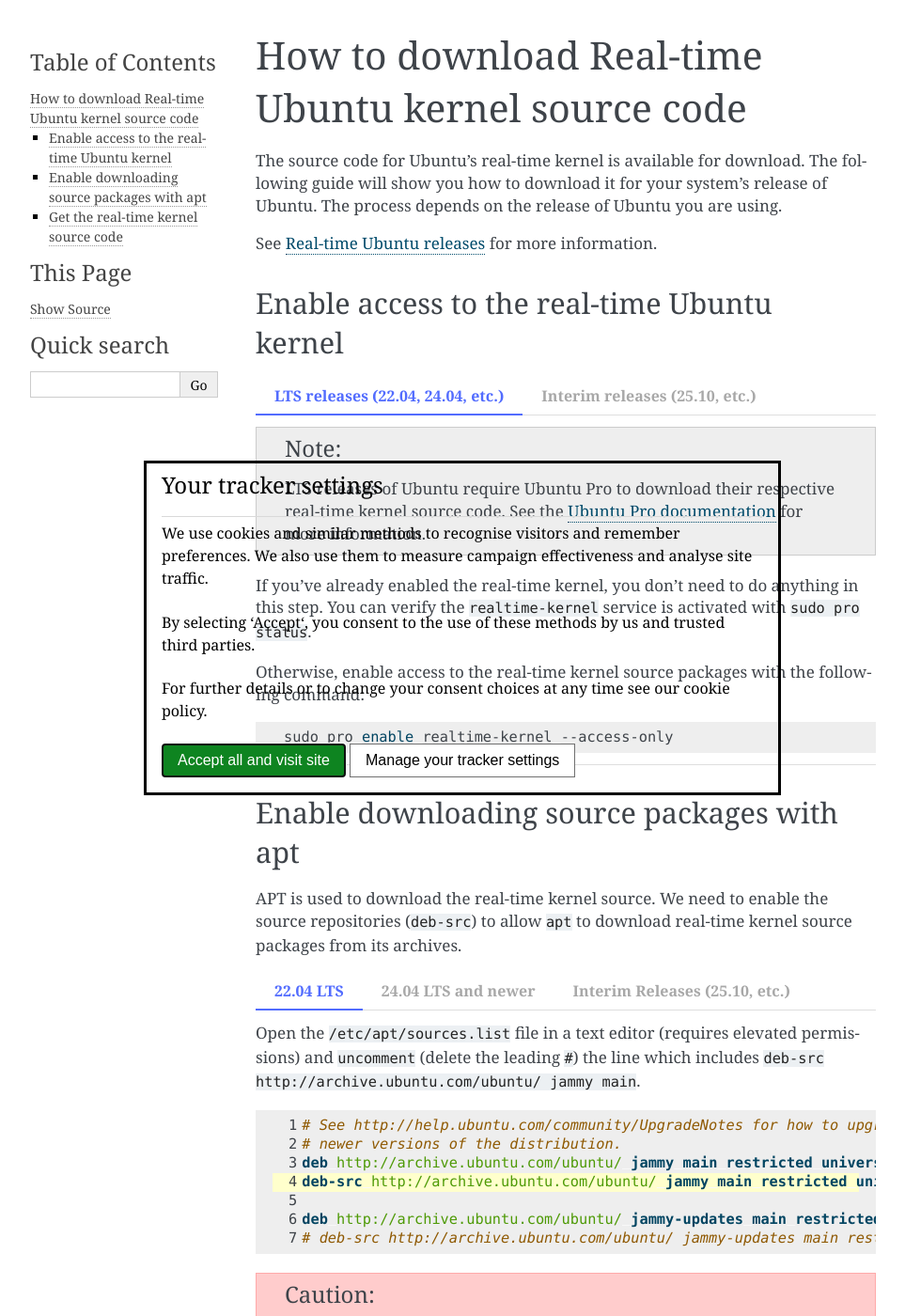
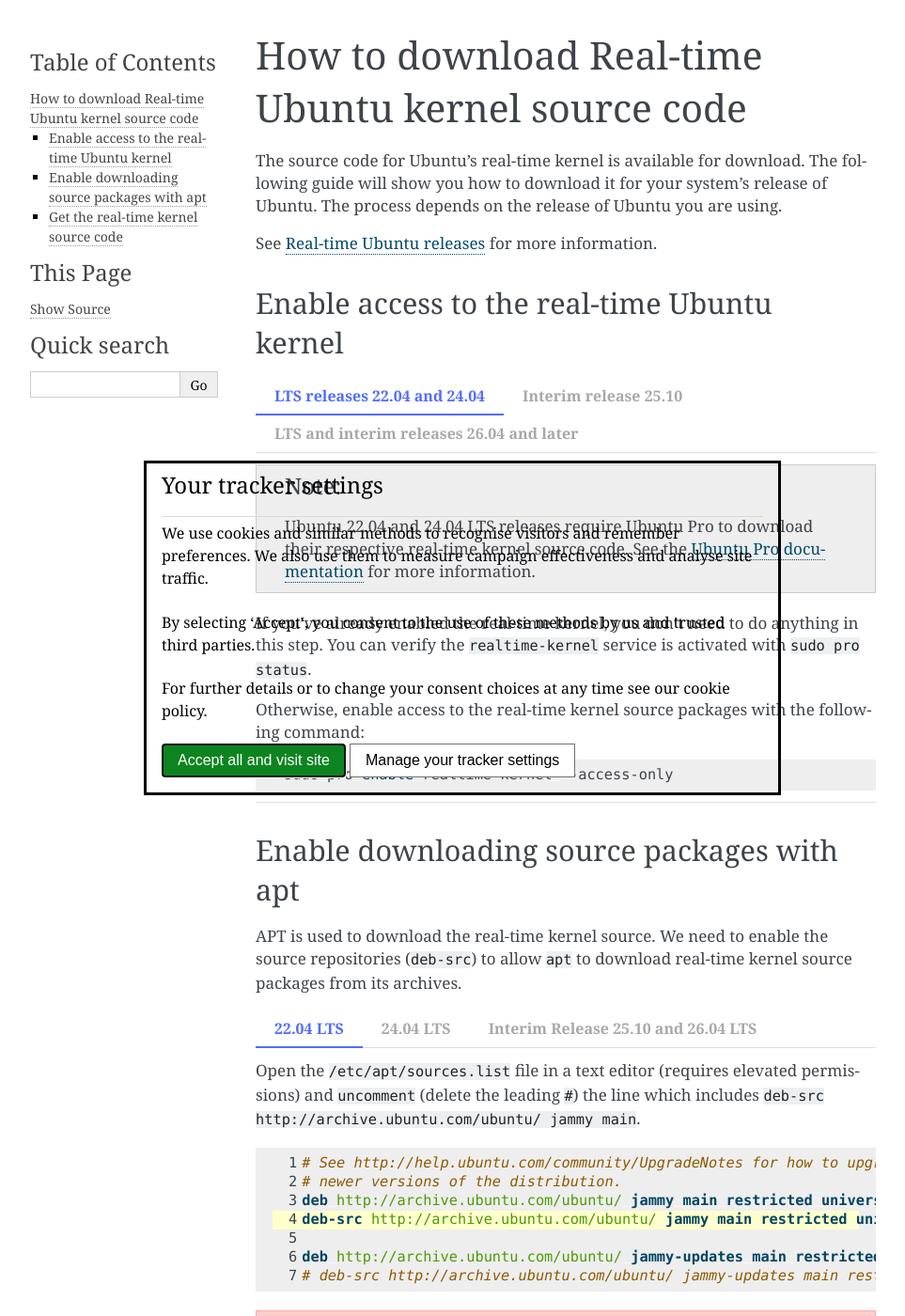
Before and after one commit to canonical/real-time-ubuntu-docs, a Sphinx documentation site: the page built from docs/how-to/download-real-time-sources.rst, in a window 1280 px wide and 1400 px high. Shown: the whole window at 94% size, without its empty margins (148-1111 px from the left). Built offline with Sphinx 7.4.7, drawn with Linux system fonts in a browser that asks for light colours; cross-references to code outside the pages are shown as plain code.

Commit message:
docs: Fix references to how to access real-time kernel and sources in resolute now that real-time is in main.
Signed-off-by: Kevin Becker <kevin.becker@canonical.com>

```diff
--- a/docs/how-to/download-real-time-sources.rst
+++ b/docs/how-to/download-real-time-sources.rst
@@ -16,11 +16,11 @@
 .. tab-set::
     :sync-group: release
 
-    .. tab-item:: LTS releases (22.04, 24.04, etc.)
+    .. tab-item:: LTS releases 22.04 and 24.04
         :sync: lts
 
         .. note::
-            LTS releases of Ubuntu require Ubuntu Pro to download their respective real-time kernel source code.
+            Ubuntu 22.04 and 24.04 LTS releases require Ubuntu Pro to download their respective real-time kernel source code.
             See the `Ubuntu Pro documentation <https://documentation.ubuntu.com/real-time/en/latest/how-to/enable-real-time-ubuntu/>`_ for more information.
 
         If you've already enabled the real-time kernel, you don't need to do anything in this step.
@@ -33,11 +33,20 @@
             sudo pro enable realtime-kernel --access-only
 
 
-    .. tab-item:: Interim releases (25.10, etc.)
+    .. tab-item:: Interim release 25.10
         :sync: interim
 
         The real-time kernel source is freely available in the
-        `universe repository <https://packages.ubuntu.com/questing/linux-realtime>`_ for interim releases.
+        `universe repository <https://packages.ubuntu.com/questing/linux-realtime>`_ for interim release 25.10.
+
+        .. code-block:: shell
+
+            sudo add-apt-repository universe
+
+    .. tab-item:: LTS and interim releases 26.04 and later
+        :sync: interim
+
+        The real-time kernel source is freely available in the main archive starting with 26.04.
         No actions are required for this step!
 
 
@@ -69,7 +78,7 @@
         .. caution::
             Be sure to :spellexception:`uncomment` only the line which includes ``main`` after the release code-name.
 
-    .. tab-item:: 24.04 LTS and newer
+    .. tab-item:: 24.04 LTS
         :sync: lts
 
         Use the following command to add ``deb-src`` to the :file:`ubuntu-realtime-kernel.sources` file:
@@ -79,7 +88,7 @@
             sudo sed -i '2s/^Types: deb$/Types: deb deb-src/' /etc/apt/sources.list.d/ubuntu-realtime-kernel.sources
 
 
-    .. tab-item:: Interim Releases (25.10, etc.)
+    .. tab-item:: Interim Release 25.10 and 26.04 LTS
         :sync: interim
 
         Use the following command to add ``deb-src`` to the :file:`ubuntu.sources` file:
```
Also changed, not shown: docs/how-to/enable-real-time-ubuntu.md (+1 -5 lines), docs/reference/releases.rst (+8 -0 lines).
